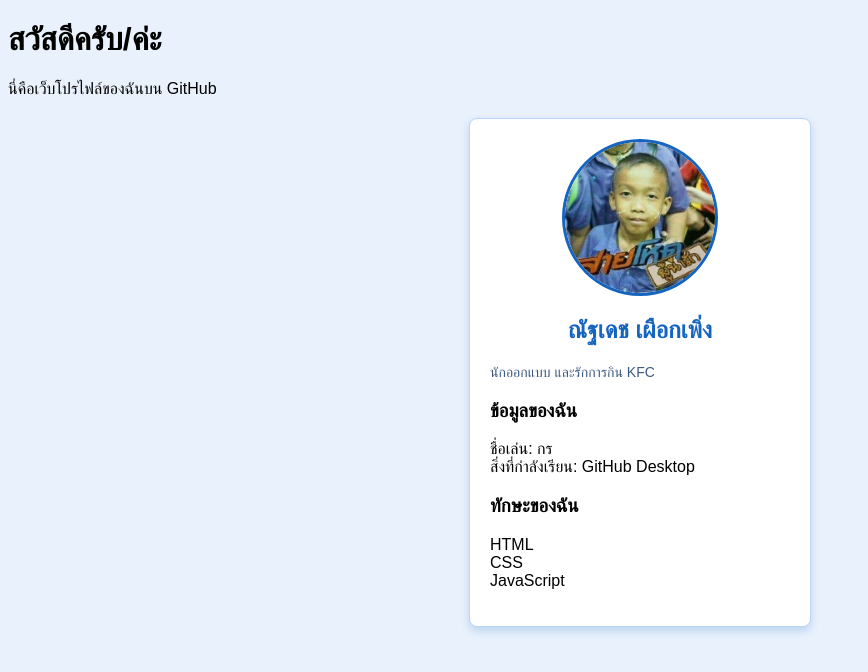
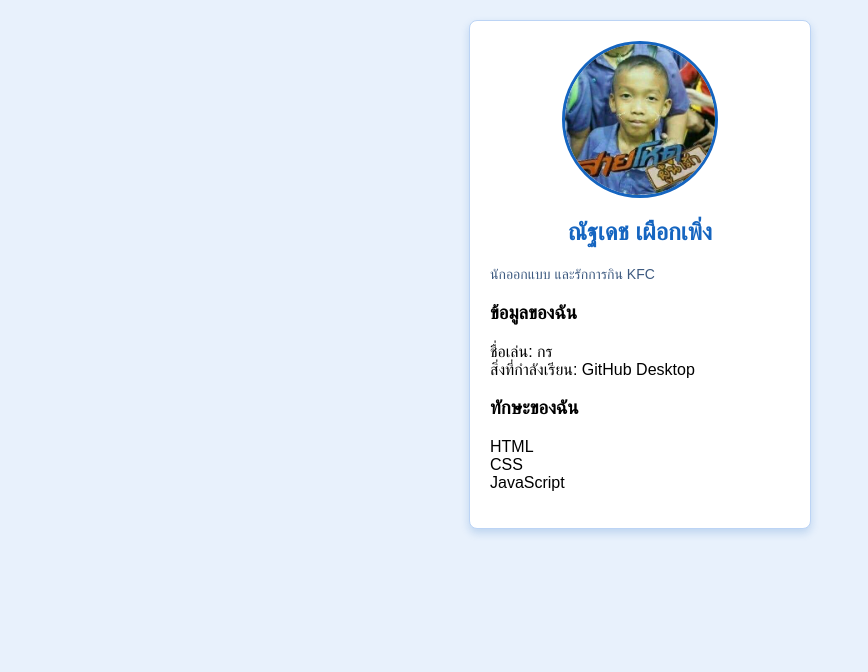
Before and after one commit to xbccbx0-code/my-web-profile, a plain HTML site: page index.html in a window 1280 px wide. Shown: the whole page, without its empty margins (0-868 px from the left). Drawn offline with Linux system fonts and the light colour scheme.

Commit message:
Update index.html

```diff
--- a/index.html
+++ b/index.html
@@ -7,11 +7,6 @@
   <link rel="stylesheet" href="Style.css">
 </head>
 <body>
-
-  <header>
-    <h1>สวัสดีครับ/ค่ะ</h1>
-    <p>นี่คือเว็บโปรไฟล์ของฉันบน GitHub</p>
-  </header>
 
   <main>
     <section class="card">
```
